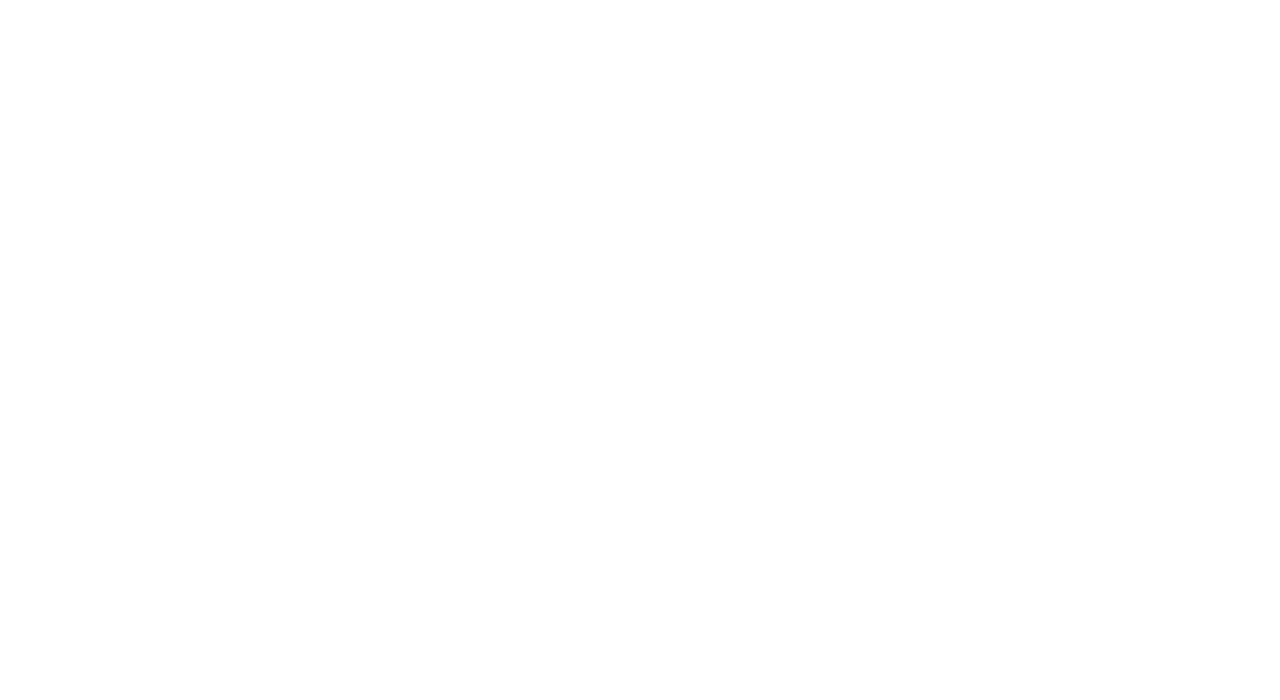
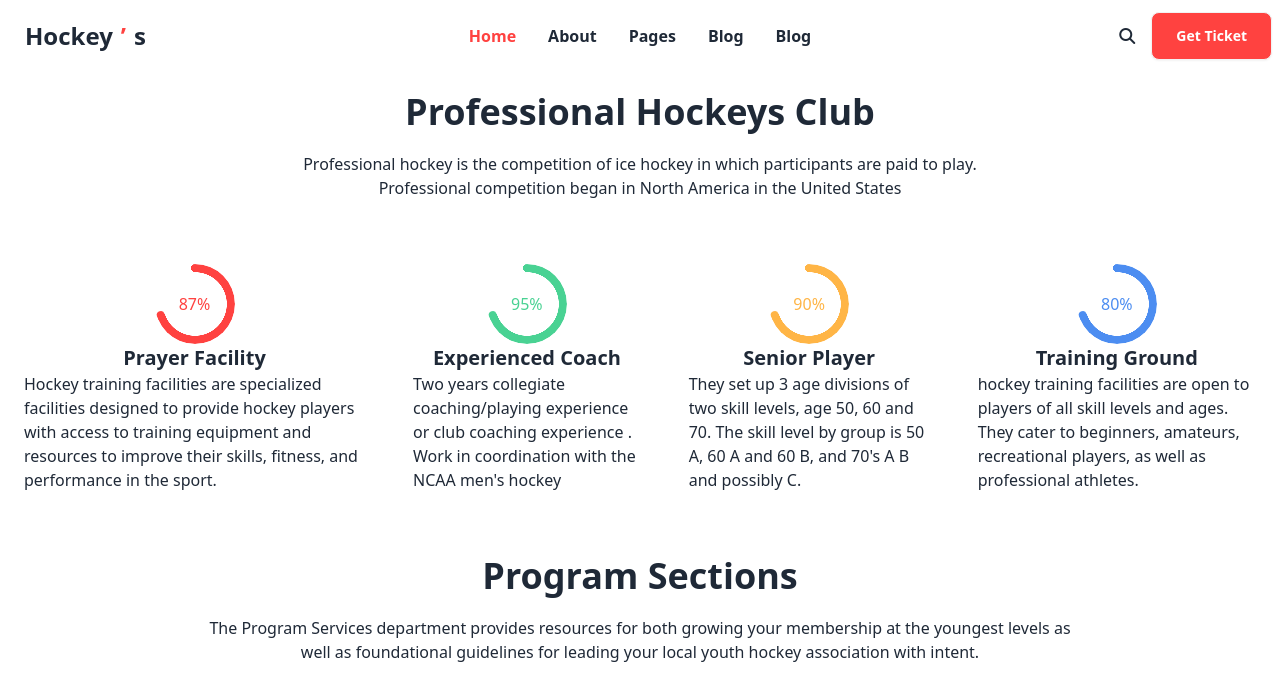
Before and after one commit to Jayed-v2/assignment-3, a plain HTML site: page index.html in a window 1280 px wide. Drawn offline with nearby package versions, Linux system fonts and the light colour scheme.

Commit message:
added header section

```diff
--- a/index.html
+++ b/index.html
@@ -17,14 +17,98 @@
           }
         }
       </script>
+      <script src="https://kit.fontawesome.com/c190330ac2.js" crossorigin="anonymous"></script>
 
 </head>
 <body>
     <header>
+        <nav class="container mx-auto">
+           <section>
+            <div class="navbar bg-base-100 ">
+                <div class="navbar-start">
+                  <div class="dropdown">
+                    <div tabindex="0" role="button" class="btn btn-ghost lg:hidden">
+                      <svg xmlns="http://www.w3.org/2000/svg" class="h-5 w-5" fill="none" viewBox="0 0 24 24" stroke="currentColor"><path stroke-linecap="round" stroke-linejoin="round" stroke-width="2" d="M4 6h16M4 12h8m-8 6h16" /></svg>
+                    </div>
+                    <ul tabindex="0" class="menu menu-sm dropdown-content mt-3 z-[1] p-2 shadow bg-base-100 rounded-box w-52">
+                    </ul>
+                  </div>
+                  <a class="btn btn-ghost text-2xl font-bold">Hockey<span class="text-[#FF4240]">’</span>s</a>
+                </div>
+                <div class="navbar-center hidden lg:flex">
+                  <ul class="menu menu-horizontal px-1 text-base font-semibold">
+                    <li><a class="text-[#FF4240]">Home</a></li>
+                    <li><a>About</a></li>
+                    <li><a>Pages</a></li>
+                    <li><a>Blog</a></li>
+                    <li><a>Blog</a></li>
+                  </ul>
+                </div>
 
+
+                <div class="navbar-end flex space-x-4">
+
+                    <div>
+                        <i class="fa-solid fa-magnifying-glass"></i>
+                    </div>
+
+                  <a class="btn bg-[#FF4240] text-[#FFFFFF] px-6 py-4">Get Ticket</a>
+                </div>
+              </div>
+           </section>
+           <section>
+
+           </section>
+        </nav>
     </header>
-    <main>
+    <main class="container mx-auto">
+         <section>
+             <div>
+                <h1 class="text-center text-4xl font-semibold my-5">Professional Hockeys Club</h1>
+                <p class="text-center text-base">Professional hockey is the competition of ice hockey in which participants are paid to play. <br>Professional competition began in North America in the United States</p>
+             </div>
+         </section>
+         <section>
+             <div class="flex justify-center items-center my-10">
+                 <div class=" flex flex-col items-center justify-center mx-6 my-6">
+                    <div class="radial-progress" style="--value:70; color: #FF4240;" role="progressbar">87%</div>
+                   <div>
+                    <h1 class="text-xl font-semibold text-center ">Prayer Facility</h1>
+                    <p class="text-base font-normal">Hockey training facilities are specialized facilities designed to provide hockey players with access to training equipment and resources to improve their skills, fitness, and performance in the sport.</p>
+                   </div>
+                 </div>
+                 <div class=" flex flex-col items-center justify-center mx-6 my-6">
+                    <div class="radial-progress" style="--value:70; color: #49D293;" role="progressbar">95%</div>
+                    <div>
+                        <h1 class="text-xl font-semibold text-center">Experienced Coach</h1>
+                        <p class="text-base font-normal">Two years collegiate coaching/playing experience or club coaching experience . Work in coordination with the NCAA men's hockey</p>
+                    </div>
+                 </div>
+                 <div class=" flex flex-col items-center justify-center mx-6 my-6">
+                    <div class="radial-progress" style="--value:70; color: #FFB546;" role="progressbar">90%</div>
+                    <div>
+                        <h1 class="text-xl font-semibold text-center">Senior Player</h1>
+                        <p class="text-base font-normal">They set up 3 age divisions of two skill levels, age 50, 60 and 70. The skill level by group is 50 A, 60 A and 60 B, and 70's A B and possibly C.</p>
+                    </div>
+                 </div>
+                 <div class=" flex flex-col items-center justify-center mx-6 my-6">
+                    <div class="radial-progress" style="--value:70; color: #4C8DF1;" role="progressbar">80%</div>
+                    <div>
+                        <h1 class="text-xl font-semibold text-center">Training Ground</h1>
+                        <p class="text-base font-normal">hockey training facilities are open to players of all skill levels and ages. They cater to beginners, amateurs, recreational players, as well as professional athletes.</p>
+                    </div>
+                 </div>
 
+             </div>
+         </section>
+         <section>
+                <h1 class="text-center text-4xl font-semibold">Program Sections</h1>
+                <p class="text-center text-base py-5">The Program Services department provides resources for both growing your membership at the youngest levels as <br> well as foundational guidelines for leading your local youth hockey association with intent. </p>
+         </section>
+         <section></section>
+         <section></section>
+         <section></section>
+         <section></section>
     </main>
     <footer>
 
```
Also changed, not shown: Images/1.png (added), Images/10.png (added), Images/11.png (added), Images/2.png (added), Images/3.png (added), Images/4.png (added), Images/5.png (added), Images/6.png (added), Images/7.png (added), Images/8.png (added), Images/9.png (added), Images/Group 1171275317.png (added), Images/Group 1171275318.png (added), Images/Group 1171275321.png (added).
